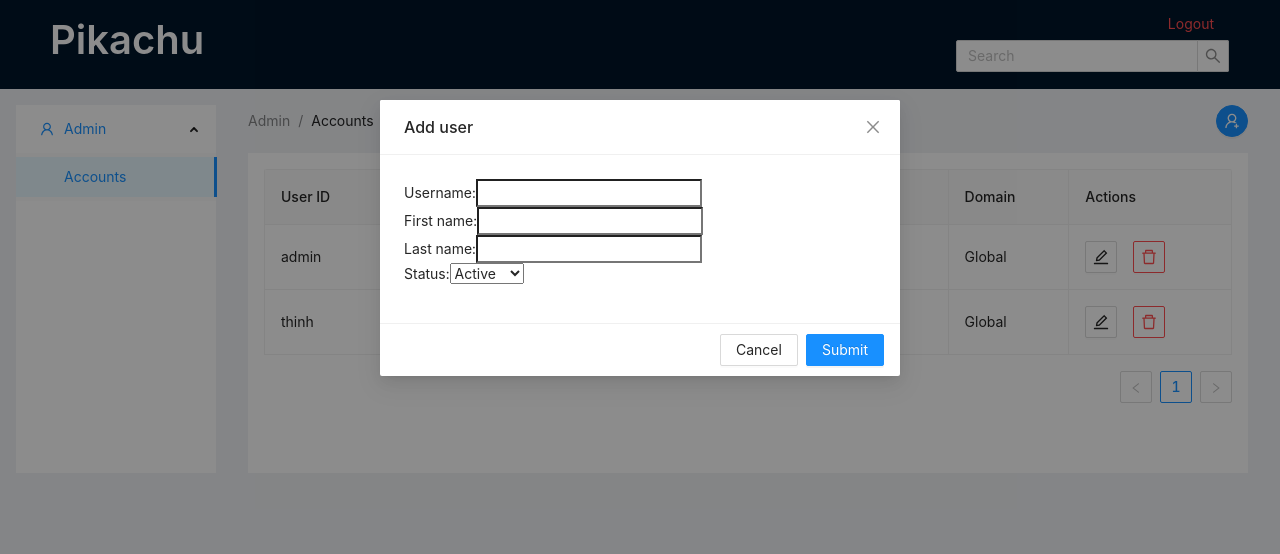
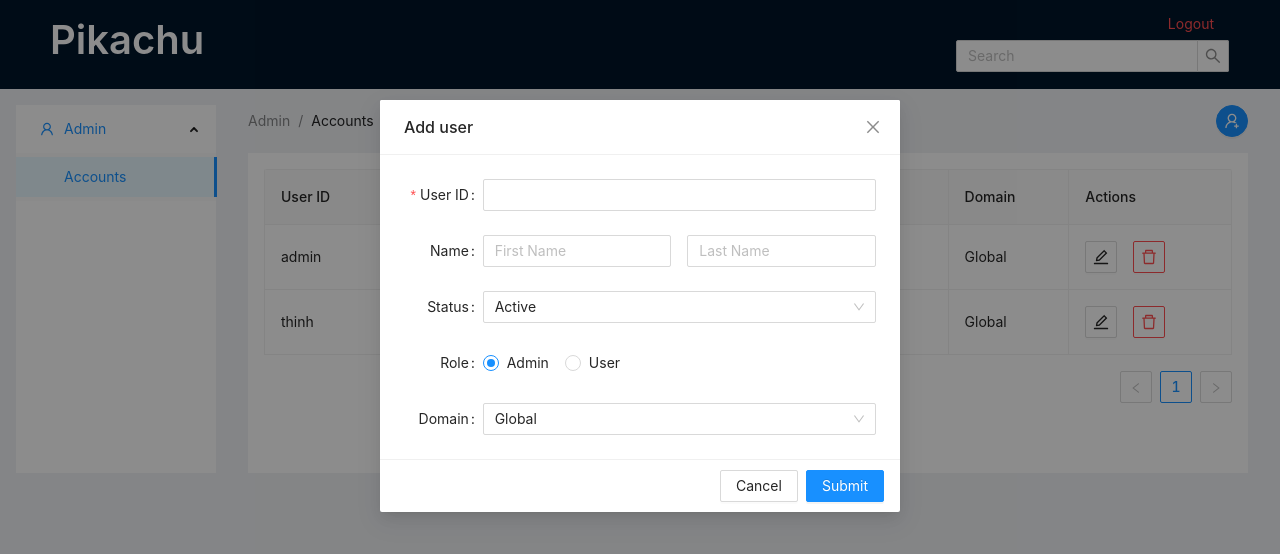
Before and after one commit to npthinhdev/page-account, a React (Create React App) app: page /account in a window 1280 px wide. Both pictures are taken after a click on the button 1232 px from the left and 121 px from the top of the page. Shown: the top 554 px of the page. Built offline with nearby package versions, Linux system fonts and the light colour scheme; data requests are answered from the project's data file.

Commit message:
improve form add user

```diff
--- a/jsondb/db.json
+++ b/jsondb/db.json
@@ -1,7 +1,7 @@
 {
   "accounts": [
     {
-      "id": "1",
+      "id": 1,
       "userName": "admin",
       "firstName": "",
       "lastName": "",
@@ -10,7 +10,7 @@
       "domain": "Global"
     },
     {
-      "id": "2",
+      "id": 2,
       "userName": "thinh",
       "firstName": "Thinh",
       "lastName": "Nguyen",
--- /dev/null
+++ b/src/assets/scss/components/_form.scss
@@ -0,0 +1,18 @@
+.form-user {
+  .ant-form-item:last-child {
+    margin-bottom: 0;
+  }
+  &__name {
+    margin-bottom: 0;
+    &--first {
+      display: inline-block;
+      margin-right: .5rem;
+      width: calc(100% - 50% - .5rem);
+    }
+    &--last {
+      display: inline-block;
+      margin-left: .5rem;
+      width: calc(100% - 50% - .5rem);
+    }
+  }
+}
--- a/src/assets/scss/main.scss
+++ b/src/assets/scss/main.scss
@@ -1,5 +1,7 @@
 @import "./abstracts/variables";
 @import "./base/typography";
+
+@import "./components/form";
 
 @import "./layouts/header";
 @import "./layouts/main";
--- a/src/commons/Request.tsx
+++ b/src/commons/Request.tsx
@@ -6,31 +6,31 @@
   static get(url: string) {
     return this.http("GET", url);
   }
-  static post(url: string, params: Array<string>) {
+  static post(url: string, params: Object) {
     return this.http("POST", url, params);
   }
-  static put(url: string, params: Array<string>) {
+  static put(url: string, params: Object) {
     return this.http("PUT", url, params);
   }
-  static delete(url: string, params: Array<string>) {
+  static delete(url: string, params: Object) {
     return this.http("DELETE", url, params);
   }
-  static http(method: string, url: string, params?: Array<string>) {
+  static http(method: string, url: string, params?: Object) {
     return new Promise<any>((resolve, rejects) => {
-      var configs: { [key: string]: any } = {
+      var config: { [key: string]: any } = {
         method,
-        header: {
+        url: Config.BASE_URL + url,
+        headers: {
           "Accept": "application/json",
           "Content-Type": "application/json"
         }
       };
       if (params) {
-        configs.data = JSON.stringify(params);
+        config.data = JSON.stringify(params);
       }
-      let urlAPI = Config.BASE_URL + url;
-      axios(urlAPI, configs)
+      axios(config)
         .then(resp => {
-          if (resp.status === 200) {
+          if (resp.status === 200 || resp.status === 201) {
             resolve(resp.data);
           } else {
             rejects(resp.statusText);
--- /dev/null
+++ b/src/pages/Account/form.tsx
@@ -0,0 +1,61 @@
+import React from 'react';
+import { Form, Input, Select, Radio } from 'antd';
+import { FormInstance } from 'antd/lib/form';
+
+interface PropForm {
+  onCreate: Function
+}
+
+const { Option } = Select;
+
+const layout = {
+  labelCol: { span: 4 },
+  wrapperCol: { span: 20 }
+}
+
+class UserForm extends React.PureComponent<PropForm> {
+  formRef = React.createRef<FormInstance>();
+  onFinish = (values: any) => {
+    this.props.onCreate(values)
+  }
+  onFinishFailed = (error: any) => {
+    console.log("Failed:", error);
+  }
+  render() {
+    return (
+      <Form {...layout} ref={this.formRef} name="formUser" className="form-user" onFinish={this.onFinish} onFinishFailed={this.onFinishFailed}>
+        <Form.Item name="userName" label="User ID" rules={[{ required: true, message: "This is required" }]}>
+          <Input />
+        </Form.Item>
+        <Form.Item label="Name" className="form-user__name">
+          <Form.Item name="firstName" className="form-user__name--first">
+            <Input placeholder="First Name" />
+          </Form.Item>
+          <Form.Item name="lastName" className="form-user__name--last">
+            <Input placeholder="Last Name" />
+          </Form.Item>
+        </Form.Item>
+        <Form.Item name="status" label="Status" initialValue={1}>
+          <Select>
+            <Option value={1}>Active</Option>
+            <Option value={0}>Inactive</Option>
+          </Select>
+        </Form.Item>
+        <Form.Item name="role" label="Role" initialValue="Admin">
+          <Radio.Group>
+            <Radio value="Admin">Admin</Radio>
+            <Radio value="User">User</Radio>
+          </Radio.Group>
+        </Form.Item>
+        <Form.Item name="domain" label="Domain" initialValue="Global">
+          <Select>
+            <Option value="Global">Global</Option>
+            <Option value="Pikachu">Pikachu</Option>
+          </Select>
+        </Form.Item>
+      </Form>
+    )
+  }
+}
+
+export default UserForm;
--- a/src/pages/Account/index.tsx
+++ b/src/pages/Account/index.tsx
@@ -4,7 +4,7 @@
 
 interface Props {
   callbackFunc: Function
-};
+}
 
 class Account extends React.PureComponent<Props> {
   constructor(props: Props) {
--- a/src/pages/Account/render.tsx
+++ b/src/pages/Account/render.tsx
@@ -3,18 +3,19 @@
 import { EditOutlined, DeleteOutlined, UserAddOutlined } from '@ant-design/icons';
 
 import * as Services from '../../services';
+import UserForm from './form';
 
-interface PropsAccount { };
+interface PropsAccount { }
 interface StateAccount {
   accounts: Array<Object>,
   loading: boolean
-};
+}
 
-interface PropsHeaderFunc { };
+interface PropsHeaderFunc { }
 interface StateHeaderFunc {
   visible: boolean,
   loading: boolean
-};
+}
 
 class HeaderFunc extends React.PureComponent<PropsHeaderFunc, StateHeaderFunc> {
   constructor(props: PropsHeaderFunc) {
@@ -29,22 +30,29 @@
       visible: true
     })
   }
-  handleOk = () => {
+  handleCancel = () => {
+    this.setState({
+      visible: false
+    })
+  }
+  handleCreate = (values: any) => {
     this.setState({
       loading: true
     })
-    setTimeout(() => {
-      this.setState({
-        visible: false,
-        loading: false
+    Services.createUser(values)
+      .then(() => {
+        this.setState({
+          visible: false
+        })
       })
-    }, 2000)
-  }
-  handleCancel = () => {
-    console.log("Clicked cancel button");
-    this.setState({
-      visible: false
-    })
+      .catch(error => {
+        console.error(error);
+      })
+      .finally(() => {
+        this.setState({
+          loading: false
+        })
+      })
   }
   render() {
     const { visible, loading } = this.state;
@@ -59,26 +67,14 @@
         <Modal
           title="Add user"
           visible={visible}
-          onOk={this.handleOk}
           onCancel={this.handleCancel}
+          destroyOnClose={true}
           footer={[
             <Button key="cancel" onClick={this.handleCancel}>Cancel</Button>,
-            <Button key="submit" type="primary" loading={loading} onClick={this.handleOk}>Submit</Button>
+            <Button key="submit" type="primary" form="formUser" htmlType="submit" loading={loading}>Submit</Button>
           ]}
         >
-          <p>
-            Username:
-            <input type="text" /><br />
-            First name:
-            <input type="text" /><br />
-            Last name:
-            <input type="text" /><br />
-            Status:
-            <select name="" id="">
-              <option value="">Active</option>
-              <option value="">Inactive</option>
-            </select>
-          </p>
+          <UserForm onCreate={this.handleCreate} />
         </Modal>
       </>
     )
@@ -151,22 +147,18 @@
 ];
 
 class AccountRender extends React.PureComponent<PropsAccount, StateAccount> {
-  apiHost: string;
   constructor(props: PropsAccount) {
     super(props);
     this.state = {
       accounts: [],
       loading: false
     }
-    this.apiHost = "http://localhost:3001";
   }
   getAllUsers() {
-    // let url = `http://192.168.98.217:9090/getAllUsers?pageSize=${5}&pageNo=${0}&sortBy=${"userName"}`;
     this.setState({ loading: true });
     Services.getUsers()
       .then(resp => {
         this.setState({
-          loading: false,
           accounts: resp
         })
       })
@@ -185,6 +177,7 @@
   render() {
     return (
       <Table
+        rowKey="id"
         columns={accountColumns}
         dataSource={this.state.accounts}
         loading={this.state.loading}
--- a/src/services/user.tsx
+++ b/src/services/user.tsx
@@ -3,9 +3,18 @@
 export const getUsers = async () => {
   try {
     let url = "/accounts";
-    let resp: Array<Object> = await Request.get(url);
-    return resp;
+    return await Request.get(url);
   } catch (error) {
     throw error;
   }
 }
+
+export const createUser = async (user: any) => {
+  try {
+    let url = "/accounts";
+    let data = Object.assign({}, user);
+    return await Request.post(url, data);
+  } catch (error) {
+    throw error;
+  }
+}
```
